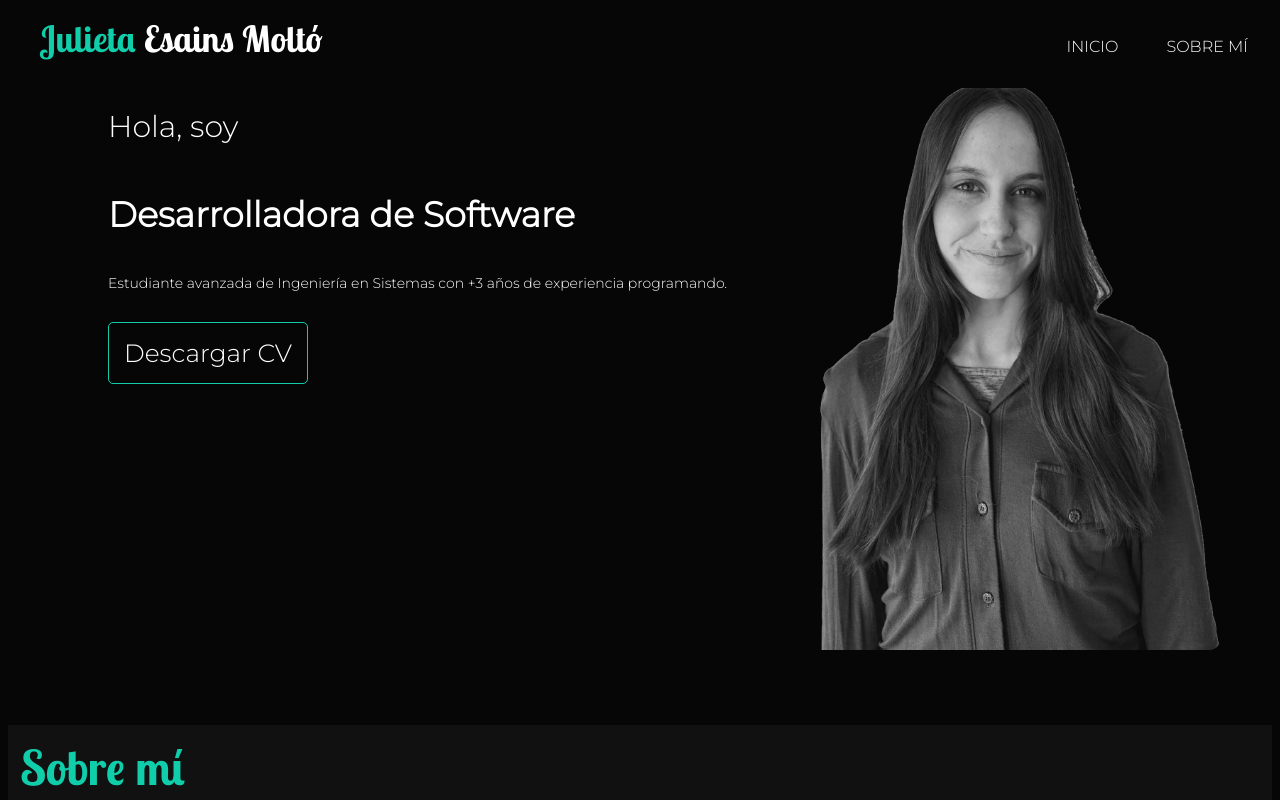
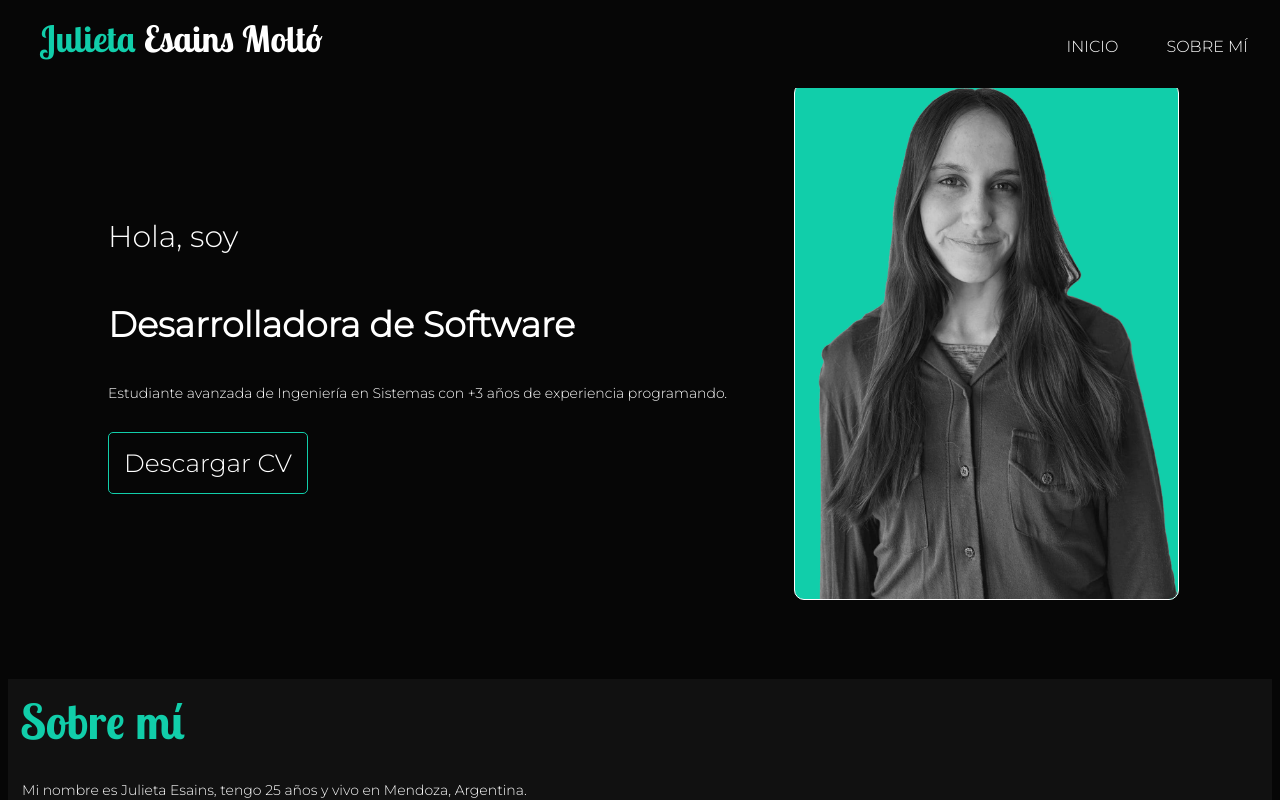
Before and after one commit to JulietaEsains/portfolio, a React (Vite) app: page / in a window 1280 px wide. Shown: the top 800 px of the page. Built offline with nearby package versions, Linux system fonts and the light colour scheme.

Commit message:
Made style changes

```diff
--- a/src/pages/home/Home.css
+++ b/src/pages/home/Home.css
@@ -7,7 +7,7 @@
 #home-section .column {
     display: flex;
     flex-direction: column;
-    justify-content: flex-start;
+    justify-content: center;
     gap: 1em;
 }
 
@@ -48,7 +48,9 @@
 }
 
 #home-img {
-    width: 100%;
-    height: 100%;
+    width: 90%;
     border-radius: 10px;
+    background: var(--main-color);
+    border: 1px solid #fff;
+    padding-top: .25em;
 }
--- a/src/pages/home/Home.tsx
+++ b/src/pages/home/Home.tsx
@@ -13,7 +13,9 @@ function Home() {
                 </p>
                 <a className='button' href={cv} download='Curriculum Vitae - Julieta Esains Moltó.pdf'>Descargar CV</a>
             </div>
-            <img id='home-img' src={image} alt="Julieta Esains"/>
+            <div className='img-container'>
+                <img id='home-img' src={image} alt="Julieta Esains"/>
+            </div>
         </section>
     );
 }
```
